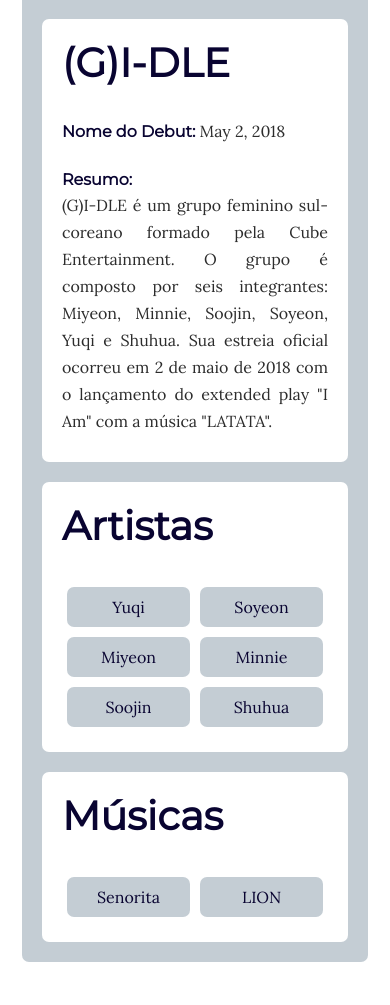
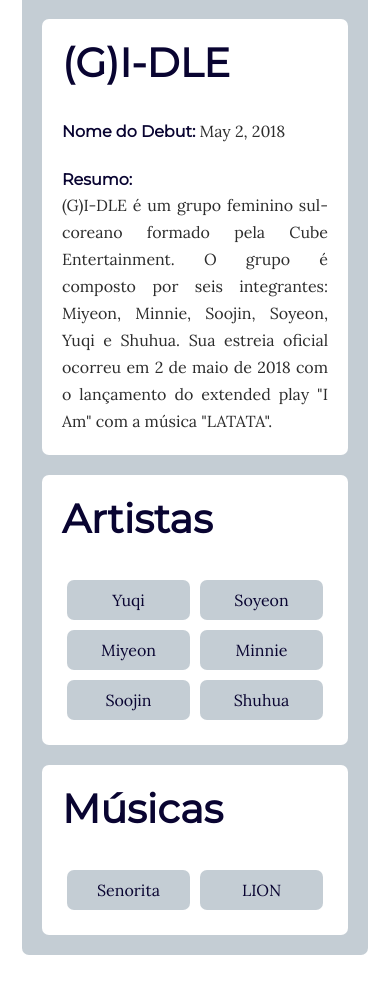
Before and after one commit to Bruno-Felix/CRUD_Grupos-Django, a Django app: page /visualizarGrupo/1 in a window 390 px wide. Shown: the part 162-1167 px from the top of the page. Before the commit the page ends 1124 px from the top, so only its background shows below. Run offline with Django 3.2, Linux system fonts and the light colour scheme; data comes from the database, SQL or seed files in the repository; some libraries are stand-ins or nearby versions.

Commit message:
Modificando nome de classes e corrigindo bug da posição das divs dependendo do tamanho do resumo

```diff
--- a/novosGrupos/static/css/styleVisualizarGrupo.css
+++ b/novosGrupos/static/css/styleVisualizarGrupo.css
@@ -2,7 +2,7 @@
     max-width: 1250px;
     width: 100%;
     margin: auto;
-    height: 500px;
+    height: auto;
     padding: 50px 22px;
     display: flex;
     flex-wrap: wrap;
@@ -26,7 +26,7 @@
     text-decoration: none;
 }
 
-.divViGrupo{
+.divVGrupo{
     width: 100%;
     background-color: #c4cdd4;
     border-bottom-left-radius: 7px;
@@ -37,7 +37,7 @@
 }
 
 @media only screen and (max-width:900px){
-    .divVisualizar{
+    .divVGrupo{
         flex-direction: column;
         margin-top: 0;
     }
@@ -62,7 +62,7 @@
 .grupoVInformacoes > p{
     text-align: justify;
     line-height: 27px;
-    height: 250px;
+    height: auto;
     font-family: 'Lora', serif;
     color: #2c2c2c;
 }
--- a/novosGrupos/templates/grupos/visualizarGrupo.html
+++ b/novosGrupos/templates/grupos/visualizarGrupo.html
@@ -6,7 +6,7 @@
 
 <section class="sectionVGrupo">
     <a class="botaoEditarVGrupo" href="/editarGrupo/{{ grupo.id }}">Editar</a>
-    <div class="divViGrupo">
+    <div class="divVGrupo">
         <div class="grupoVInformacoes">
             <h1><strong> {{ grupo.nome}} </strong></h1><br>
             <strong> Nome do Debut:</strong> <span class="spanDataDebut">{{ grupo.debut }} </span><br><br>
@@ -20,7 +20,7 @@
 
                     {% for artista in grupo.artista_set.all %}
 
-                        <a href="#"> {{ artista.nome }} </a>
+                        <a  href="/visualizarArtista/{{ artista.id }}"> {{ artista.nome }} </a>
 
                     {% endfor %}
 
```
